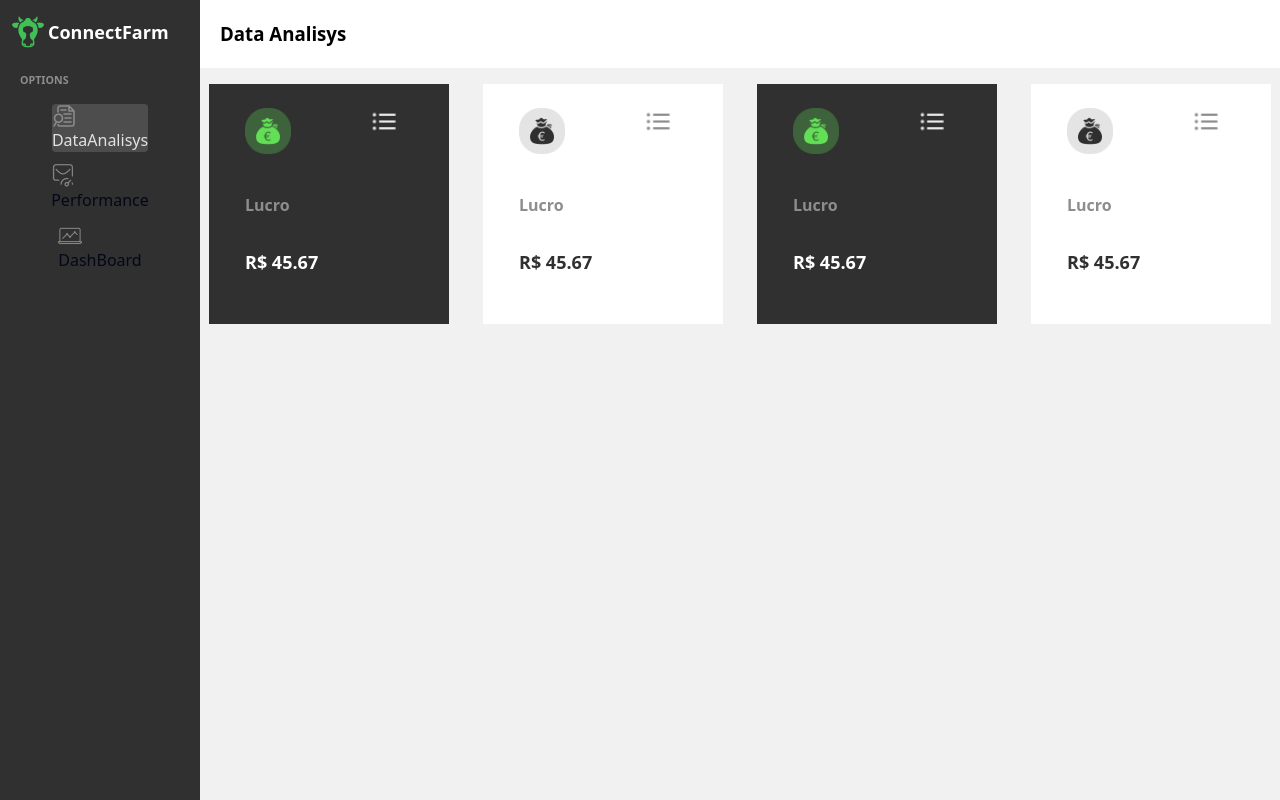
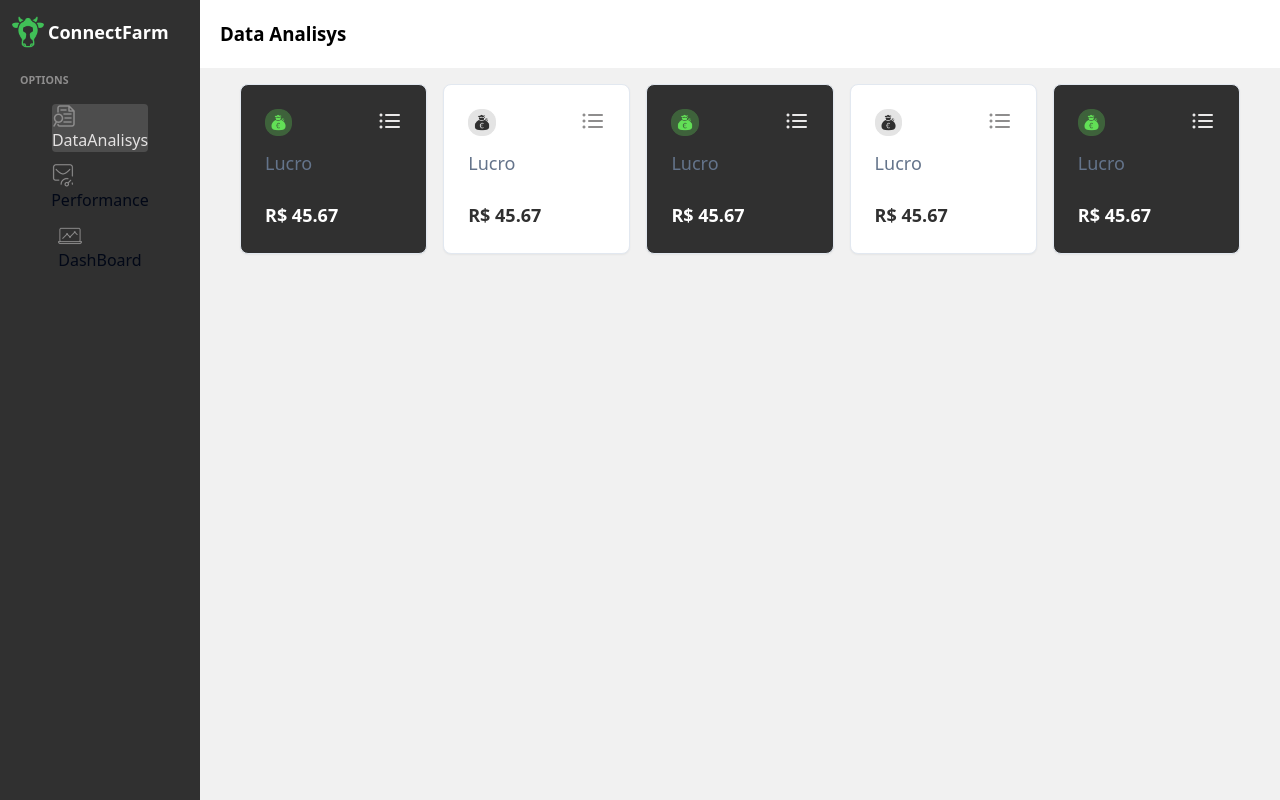
Before and after one commit to gabrielss2406/ConnectFarm-WebAPP, a Next.js app in the folder connectfarmpainel/: page /painel in a window 1280 px wide. Built offline with nearby package versions, Linux system fonts and the light colour scheme.

Commit message:
refactor: initial page and painel with the new ui

```diff
--- a/connectfarmpainel/src/components/HomePage/InformationExpenses.tsx
+++ b/connectfarmpainel/src/components/HomePage/InformationExpenses.tsx
@@ -1,7 +1,8 @@
 import MoneyBag from '@/static/money_bag.png';
 import MoneyBagGray from '@/static/money_bag_gray.png';
-import List from '@/static/list.png';
+import ListN from '@/static/list_n.png';
 import ListGray from '@/static/list_gray.png';
+import { Card, CardContent, CardDescription, CardHeader, CardTitle } from '../shared/ui/card';
 
 interface InformationExpensesProps {
     amount: number
@@ -11,36 +12,29 @@ interface InformationExpensesProps {
 
 function InformationExpenses(props: InformationExpensesProps) {
   return (
-    <div className={`
-        flex flex-col md:w-[30vh] md:h-[30vh] w-[20vh] h-[20vh]
-        ${props.invertColor ? 'bg-white text-[#303030]' : 'bg-[#303030] text-white'}
-    `}>
-      <div className={`
-        flex flex-col justify-between
-        mt-[10%] ml-[15%] mb-[20%] h-full
-      `}>
-        <div className='flex flex-row justify-between w-3/4'>
+    <Card className={`h-auto w-full flex-1
+      ${props.invertColor ? 'bg-white text-[#303030]' : 'bg-[#303030] text-white'}`}>
+      <CardHeader>
+        <CardTitle>
+        <div className='flex flex-row justify-between'>
           <img
-            className="w-[30%] h-auto mb-[5%]"
+            className="w-[20%] h-auto mb-[5%]"
             src={`${props.invertColor ? MoneyBagGray.src : MoneyBag.src}`}
             alt="moneyBag-icon"
           />
           <img
-            className="h-1/2 w-auto mb-[5%]"
-            src={`${props.invertColor ? ListGray.src : List.src}`}
+            className="h-1/2 w-auto"
+            src={`${props.invertColor ? ListGray.src : ListN.src}`}
             alt="list-icon"
           />
         </div>
-
-        <div className='text-[#8E8D8D] font-extrabold'>
-          {props.expenseType}
-        </div>
-
-        <div className='font-extrabold text-lg'>
-          R$ {props.amount}
-        </div>
-      </div>
-    </div>
+        </CardTitle>
+        <CardDescription>{props.expenseType}</CardDescription>
+      </CardHeader>
+      <CardContent>
+        <p>R$ {props.amount}</p>
+      </CardContent>
+    </Card>
   );
 }
 
--- a/connectfarmpainel/src/components/StartPage/Navbar.tsx
+++ b/connectfarmpainel/src/components/StartPage/Navbar.tsx
@@ -3,14 +3,14 @@ import React from 'react';
 
 export default function Navbar() {
   return (
-    <nav className="fixed w-full p-2">
+    <nav className="fixed w-full p-2 z-20">
       <div className="container mx-auto flex sm:justify-end justify-around items-center">
         <div className={`
           flex px-5 gap-5 md:gap-20
           font-500 text-sm
         `}>
           <a href="/" className="text-white hover:text-gray-300 mt-2">Página inicial</a>
-          <a href="#" className="text-white hover:text-gray-300 mt-2">Assinar Painel</a>
+          <a href="/painel" className="text-white hover:text-gray-300 mt-2">Assinar Painel</a>
           <a href="#" className="text-white hover:text-gray-300 mt-2">Registrar</a>
           <a href="/login" className="text-white hover:text-gray-300 mt-2">Entrar</a>
           <a href="#" className="text-white hover:text-gray-300">
--- /dev/null
+++ b/connectfarmpainel/src/components/shared/ui/card.tsx
@@ -0,0 +1,79 @@
+import * as React from "react"
+
+import { cn } from "@/lib/utils"
+
+const Card = React.forwardRef<
+  HTMLDivElement,
+  React.HTMLAttributes<HTMLDivElement>
+>(({ className, ...props }, ref) => (
+  <div
+    ref={ref}
+    className={cn(
+      "rounded-lg border bg-card text-card-foreground shadow-sm",
+      className
+    )}
+    {...props}
+  />
+))
+Card.displayName = "Card"
+
+const CardHeader = React.forwardRef<
+  HTMLDivElement,
+  React.HTMLAttributes<HTMLDivElement>
+>(({ className, ...props }, ref) => (
+  <div
+    ref={ref}
+    className={cn("flex flex-col space-y-1.5 p-6", className)}
+    {...props}
+  />
+))
+CardHeader.displayName = "CardHeader"
+
+const CardTitle = React.forwardRef<
+  HTMLParagraphElement,
+  React.HTMLAttributes<HTMLHeadingElement>
+>(({ className, ...props }, ref) => (
+  <h3
+    ref={ref}
+    className={cn(
+      "text-2xl font-semibold leading-none tracking-tight",
+      className
+    )}
+    {...props}
+  />
+))
+CardTitle.displayName = "CardTitle"
+
+const CardDescription = React.forwardRef<
+  HTMLParagraphElement,
+  React.HTMLAttributes<HTMLParagraphElement>
+>(({ className, ...props }, ref) => (
+  <p
+    ref={ref}
+    className={cn("text-lg text-muted-foreground", className)}
+    {...props}
+  />
+))
+CardDescription.displayName = "CardDescription"
+
+const CardContent = React.forwardRef<
+  HTMLDivElement,
+  React.HTMLAttributes<HTMLDivElement>
+>(({ className, ...props }, ref) => (
+  <div ref={ref} className={cn("p-6 pt-0 text-lg font-extrabold", className)} {...props} />
+))
+CardContent.displayName = "CardContent"
+
+const CardFooter = React.forwardRef<
+  HTMLDivElement,
+  React.HTMLAttributes<HTMLDivElement>
+>(({ className, ...props }, ref) => (
+  <div
+    ref={ref}
+    className={cn("flex items-center p-6 pt-0", className)}
+    {...props}
+  />
+))
+CardFooter.displayName = "CardFooter"
+
+export { Card, CardHeader, CardFooter, CardTitle, CardDescription, CardContent }
--- a/connectfarmpainel/src/pages/index.tsx
+++ b/connectfarmpainel/src/pages/index.tsx
@@ -6,11 +6,16 @@ export default function About() {
   return (
     <div>
       <Navbar />
-      <div className="flex flex-col gap-40 min-h-screen bg-[#2a2a2a]">
-        <div className={`
-          min-h-screen flex flex-col items-center justify-center
-          radial-startpage-gradient gap-5
-        `}>
+      <div className="flex flex-col gap-40 min-h-screen bg-[#2a2a2a] text-white">
+        <div
+          className="
+            min-h-screen flex flex-col items-center justify-center
+            radial-startpage-gradient gap-5
+          "
+          style={{
+            background: 'radial-gradient(ellipse at center, rgba(69, 181, 58, 0.65) 0%, rgba(69, 181, 58, 0) 60%)'
+          }}
+        >
           <div className="mt-4 text-6xl font-semibold">
             ConnectFarm
           </div>
--- a/connectfarmpainel/src/pages/login/index.tsx
+++ b/connectfarmpainel/src/pages/login/index.tsx
@@ -7,8 +7,20 @@ export default function About() {
   return (
     <div>
       <Navbar />
-      <div className=" min-h-screen bg-[#2a2a2a] flex items-center justify-center ">
-        <div className='bg-white flex flex-row flex-wrap columns-2 w-max items-center bg-opacity-65'>
+      <div className=" min-h-screen bg-[#2a2a2a] flex items-center justify-center">
+      <div
+        style={{
+          position: 'absolute',
+          top: 0,
+          right: 0,
+          width: 0,
+          height: 0,
+          borderLeft: '45vw solid transparent',
+          borderTop: '100vh solid rgba(69, 181, 58, 0.50)',
+          zIndex: 0
+        }}
+      />
+        <div className='bg-white flex flex-row flex-wrap columns-2 w-max items-center bg-opacity-65 z-10'>
           <Image src={"/login/login_background.png"} alt="Login Background" width={400} height={100} className='w-1/2'/>
           <LoginForm />
         </div>
--- a/connectfarmpainel/src/pages/painel/index.tsx
+++ b/connectfarmpainel/src/pages/painel/index.tsx
@@ -2,18 +2,19 @@ import InformationExpenses from "@/components/HomePage/InformationExpenses";
 
 export default function Home() {
   return (
-    <div className="flex flex-col h-full">
+    <div className="flex flex-col h-full bg-[#F1F1F1]">
         <div className="{`
           p-5 bg-white
           flex w-full items-center justify-start
         `}">
           <h1 className="text-black text-[14pt] font-bold">Data Analisys</h1>
         </div>
-        <div className="flex bg-[#F1F1F1] w-full h-full flex-wrap justify-around gap-4 pt-4">
+        <div className="flex w-full h-auto flex-wrap justify-around gap-4 pt-4 flex-row p-10">
           <InformationExpenses expenseType="Lucro" amount={45.67} invertColor={false}/>
           <InformationExpenses expenseType="Lucro" amount={45.67} invertColor={true}/>
           <InformationExpenses expenseType="Lucro" amount={45.67} invertColor={false}/>
           <InformationExpenses expenseType="Lucro" amount={45.67} invertColor={true}/>
+          <InformationExpenses expenseType="Lucro" amount={45.67} invertColor={false}/>
         </div>
       </div>
   );
```
Also changed, not shown: connectfarmpainel/src/static/list_n.png (renamed from connectfarmpainel/src/static/list.png).
